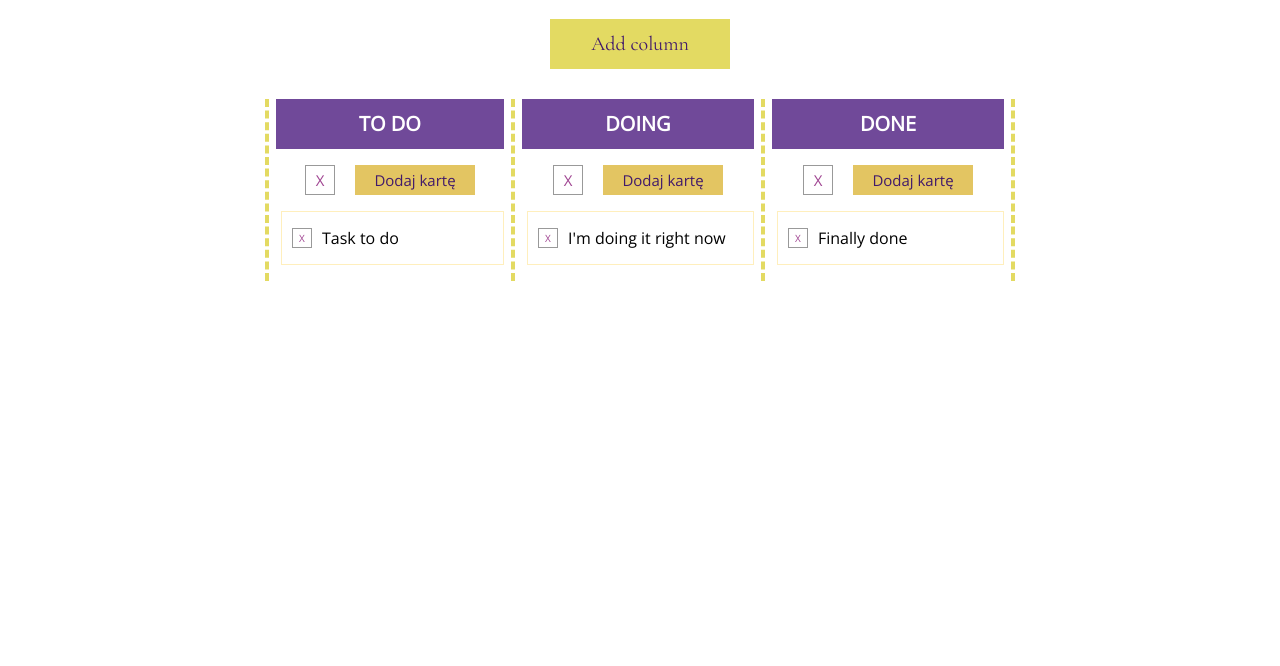
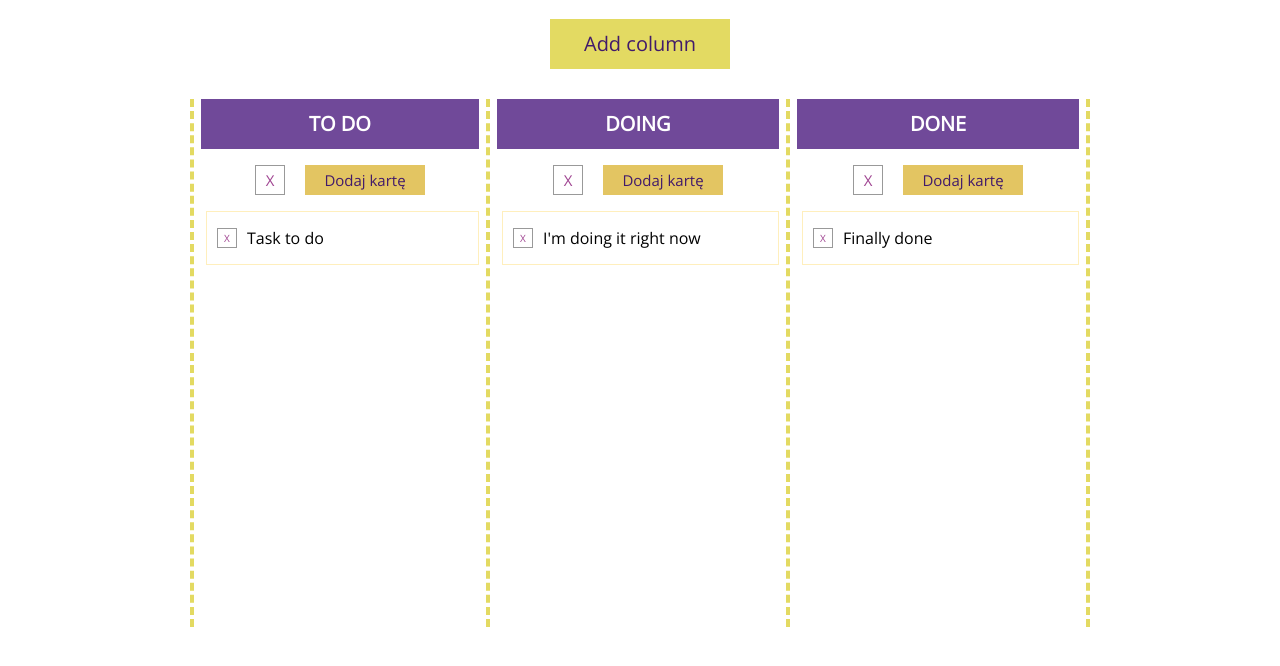
Before and after one commit to mgdw/10.6.-Tablica-kanban, a plain HTML site: page index.html in a window 1280 px wide. Shown: the part 104-770 px from the top of the page. Drawn offline with nearby package versions, Linux system fonts and the light colour scheme.

Commit message:
improve style

```diff
--- a/css/style.css
+++ b/css/style.css
@@ -1,5 +1,4 @@
 @import 'https://fonts.googleapis.com/css?family=Lato|Open+Sans';
-@import 'https://fonts.googleapis.com/css?family=Cormorant+Garamond';
 @import url('https://fonts.googleapis.com/css?family=Indie+Flower');
 
 * {
@@ -35,7 +34,6 @@ h1 {
   color: #411A6B;
   font-size: 20px;
   background-color: #E3DA62;
-  font-family: 'Cormorant Garamond', serif;
   border: none;
   cursor: pointer;
   transition: 3s;
@@ -53,9 +51,8 @@ h1 {
 }
 
 .column {
-  min-width: 250px;
-  max-width: 350px;
-  justify-content: center;
+  min-width: 300px;
+  max-width: 450px;
   border-right: dashed #E3DA62 4px;
   padding: 0 7px;
 }
@@ -72,7 +69,10 @@ h1 {
   font-size: 20px;
   text-transform: uppercase;
   background-color: #704999;
+}
 
+.column-card-list {
+  min-height: 50vh;
 }
 
 .btn-delete {
@@ -133,5 +133,6 @@ li p {
 
 .card-placeholder {
   height: 62px;
-    border: dashed 2px grey;
+  border: dashed 2px grey;
+  list-style: none;
 }
```
